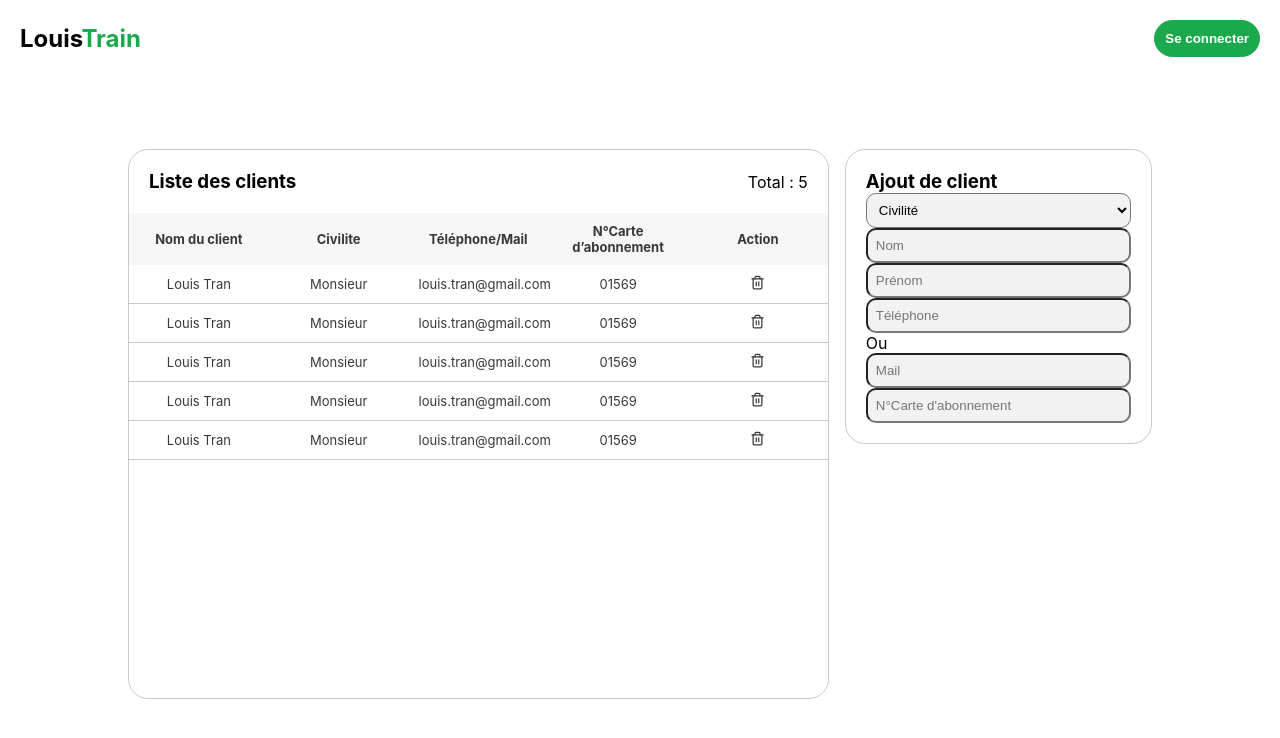
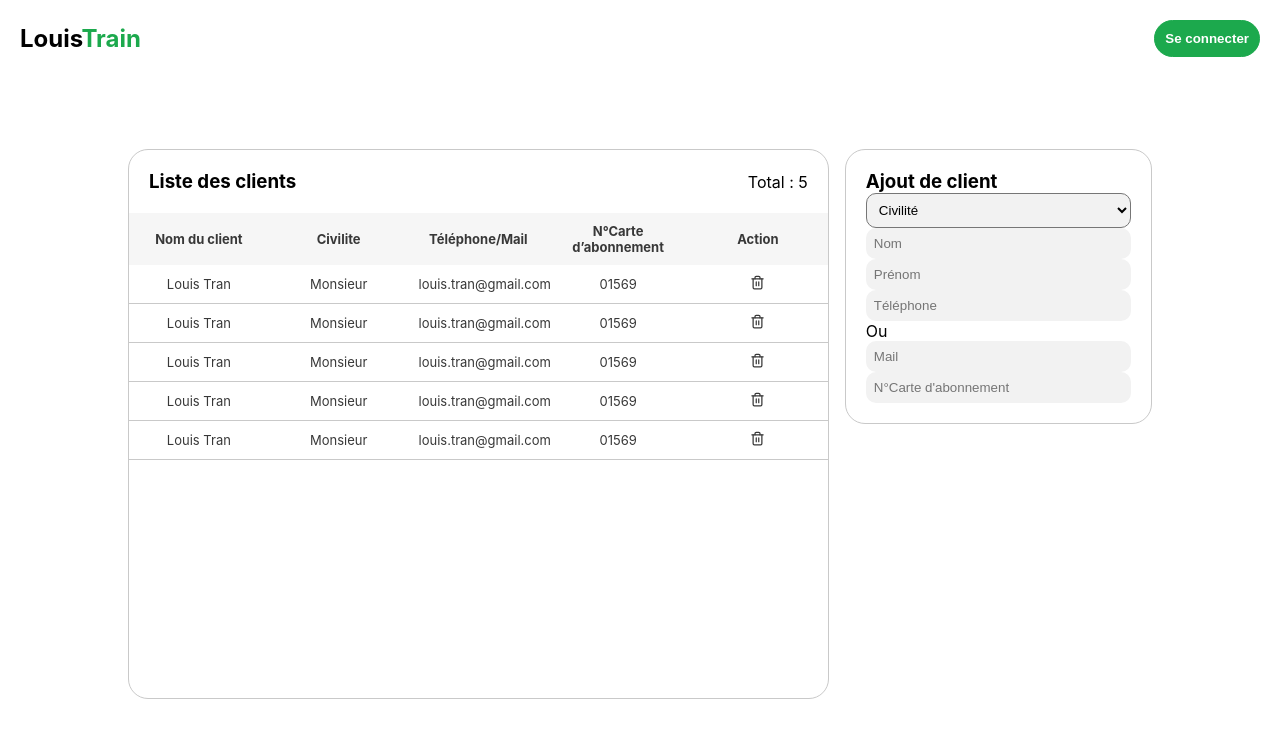
Before and after one commit to Murasakaaa/LouisTrain, a React (Vite) app: page / in a window 1280 px wide. Shown: the top 738 px of the page. Built offline with nearby package versions, Linux system fonts and the light colour scheme.

Commit message:
Files structure modification

```diff
--- a/src/App.css
+++ b/src/App.css
@@ -30,3 +30,8 @@ a {
 ul {
   list-style: none;
 }
+
+input {
+  border: none;
+  background-color: transparent;
+}
--- a/src/components/Form.tsx
+++ b/src/components/Form.tsx
@@ -1,5 +1,5 @@
 import React from "react";
-import "../style/Form.css";
+import "../style/components/Form.css";
 import Input, { DropDown } from "./commons/Input";
 
 export default function Form({ title }: { title: string }) {
@@ -16,16 +16,32 @@ export default function Form({ title }: { title: string }) {
       <form action="" className="form">
         <DropDown options={options} name="civility" />
         <div>
-          <Input type="text" name="lastname" placeholder="Nom" />
-          <Input type="text" name="firstname" placeholder="Prénom" />
+          <Input
+            type="text"
+            name="lastname"
+            placeholder="Nom"
+            darkInput={false}
+          />
+          <Input
+            type="text"
+            name="firstname"
+            placeholder="Prénom"
+            darkInput={false}
+          />
         </div>
-        <Input type="text" name="phone" placeholder="Téléphone" />
+        <Input
+          type="text"
+          name="phone"
+          placeholder="Téléphone"
+          darkInput={false}
+        />
         <p>Ou</p>
-        <Input type="text" name="email" placeholder="Mail" />
+        <Input type="text" name="email" placeholder="Mail" darkInput={false} />
         <Input
           type="text"
           name="card_number"
           placeholder="N°Carte d'abonnement"
+          darkInput={false}
         />
       </form>
     </div>
--- a/src/components/Navbar.tsx
+++ b/src/components/Navbar.tsx
@@ -1,6 +1,6 @@
 import React from "react";
 import Button from "./commons/Button";
-import "../style/Navbar.css";
+import "../style/components/Navbar.css";
 
 export default function Navbar({
   isConnected,
--- a/src/components/Tableau.tsx
+++ b/src/components/Tableau.tsx
@@ -1,5 +1,5 @@
 import React from "react";
-import "../style/Tableau.css";
+import "../style/components/Tableau.css";
 import { Trash2 } from "lucide-react";
 
 type DataRow = Record<string, string | number>;
--- a/src/components/commons/Button.tsx
+++ b/src/components/commons/Button.tsx
@@ -1,4 +1,4 @@
-import "../../style/Button.css";
+import "../../style/components/commons/Button.css";
 
 export default function Button({
   text,
--- a/src/components/commons/Input.tsx
+++ b/src/components/commons/Input.tsx
@@ -1,5 +1,5 @@
 import React from "react";
-import "../../style/Input.css";
+import "../../style/components/commons/Input.css";
 
 export default function Input({
   type,
```
Also changed, not shown: src/style/components/Form.css (renamed from src/style/Form.css), src/style/components/Navbar.css (renamed from src/style/Navbar.css), src/style/components/Tableau.css (renamed from src/style/Tableau.css), src/style/components/commons/Button.css (renamed from src/style/Button.css), src/style/components/commons/Input.css (renamed from src/style/Input.css).
